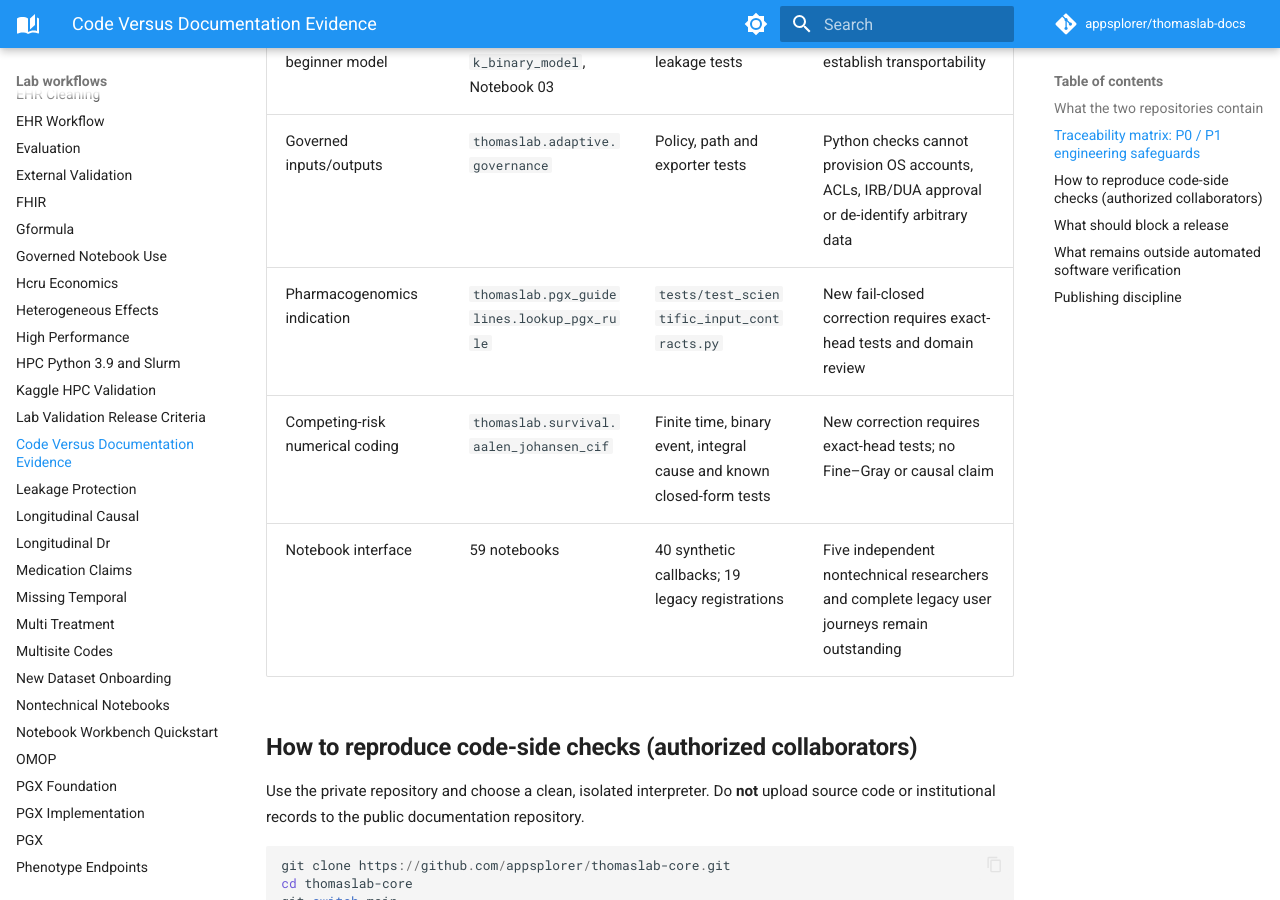
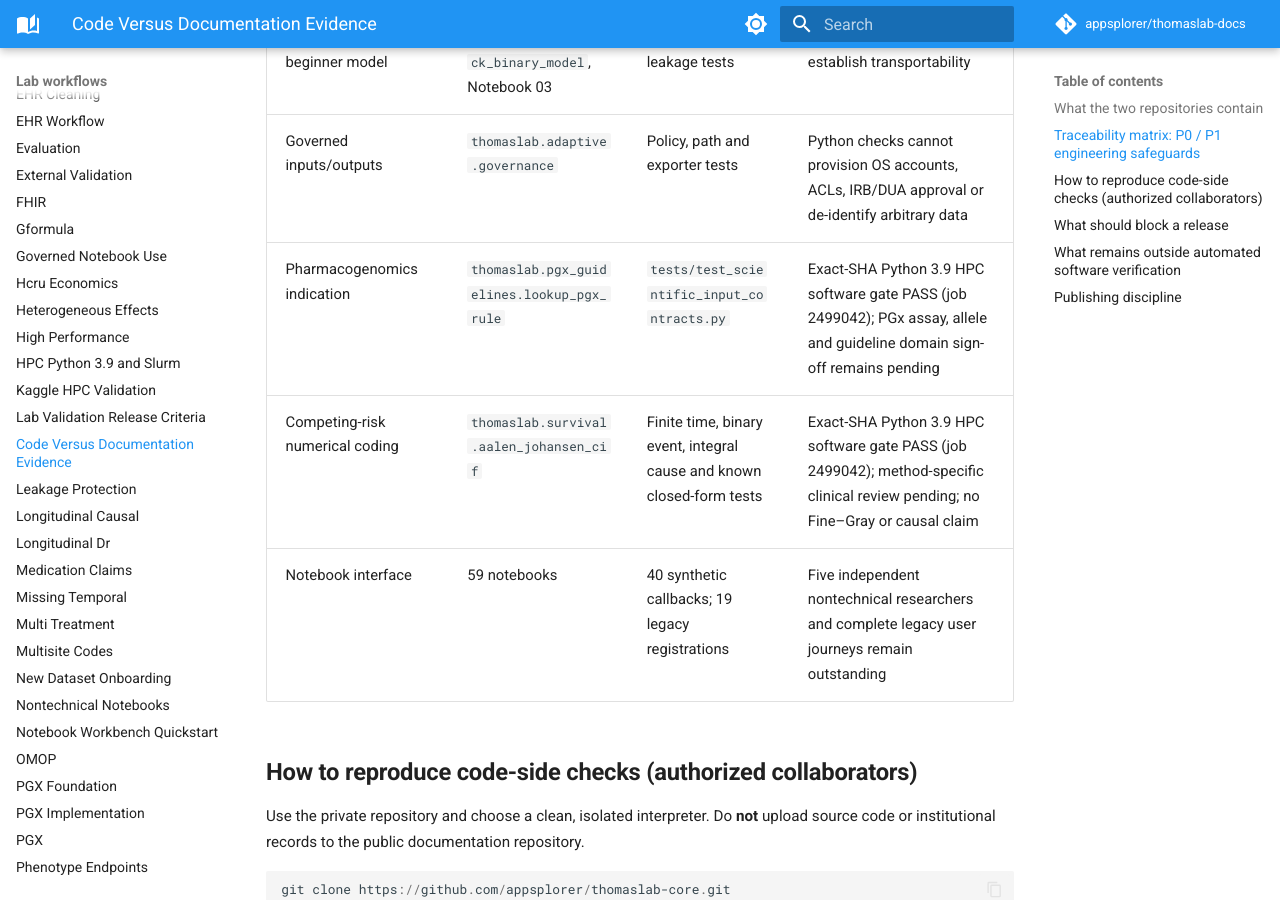
Before and after one commit to appsplorer/thomaslab-docs, an MkDocs documentation site: the page built from docs/guides/code-documentation-evidence.md, in a window 1280 px wide and 900 px high, scrolled down 1679 px. Built offline with MkDocs 1.6.1 and Material for MkDocs 9.7.7, drawn with Linux system fonts in a browser that asks for light colours; comment, search, counter and statistics services are not loaded.

Commit message:
docs: reconcile PGx and competing-risk evidence with HPC 2499042 PASS

```diff
--- a/docs/guides/code-documentation-evidence.md
+++ b/docs/guides/code-documentation-evidence.md
@@ -22,8 +22,8 @@
 | Reviewed, immutable adapters | `thomaslab.adaptive.adapter_registry.AdapterRegistry` | Approval, drift and tamper tests | Mapping correctness requires named expert review |
 | Researcher-safe beginner model | `thomaslab.easy.quick_binary_model`, Notebook 03 | Explicit split and leakage tests | A model fit does not establish transportability |
 | Governed inputs/outputs | `thomaslab.adaptive.governance` | Policy, path and exporter tests | Python checks cannot provision OS accounts, ACLs, IRB/DUA approval or de-identify arbitrary data |
-| Pharmacogenomics indication | `thomaslab.pgx_guidelines.lookup_pgx_rule` | `tests/test_scientific_input_contracts.py` | New fail-closed correction requires exact-head tests and domain review |
-| Competing-risk numerical coding | `thomaslab.survival.aalen_johansen_cif` | Finite time, binary event, integral cause and known closed-form tests | New correction requires exact-head tests; no Fine–Gray or causal claim |
+| Pharmacogenomics indication | `thomaslab.pgx_guidelines.lookup_pgx_rule` | `tests/test_scientific_input_contracts.py` | Exact-SHA Python 3.9 HPC software gate PASS (job 2499042); PGx assay, allele and guideline domain sign-off remains pending |
+| Competing-risk numerical coding | `thomaslab.survival.aalen_johansen_cif` | Finite time, binary event, integral cause and known closed-form tests | Exact-SHA Python 3.9 HPC software gate PASS (job 2499042); method-specific clinical review pending; no Fine–Gray or causal claim |
 | Notebook interface | 59 notebooks | 40 synthetic callbacks; 19 legacy registrations | Five independent nontechnical researchers and complete legacy user journeys remain outstanding |
 
 ## How to reproduce code-side checks (authorized collaborators)
```
